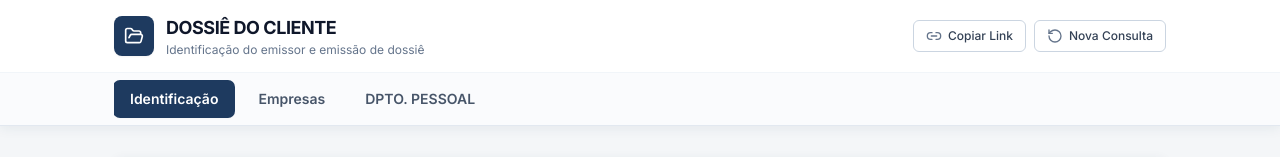
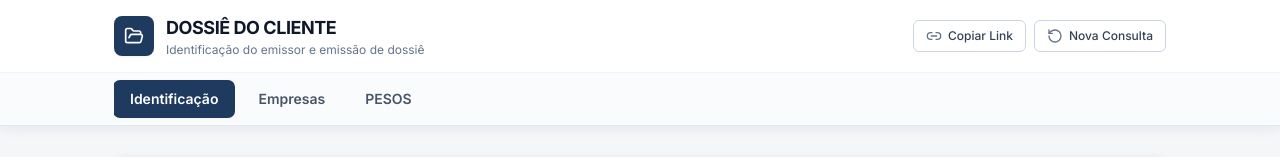
Before and after one commit to leidimarcongelmgt-design/projeto--rbita--atendimento-que-impulsiona-excel-ncia-f5pwh5skg, a React (Vite) app: page / in a window 1280 px wide. Shown: the top 157 px of the page. Built offline with nearby package versions, Linux system fonts and the light colour scheme.

Commit message:
Renomear a aba DPTO. PESSOAL para PESOS e aceitar tab=pesos na URL

```diff
--- a/src/components/calculator/DptoPessoalTab.tsx
+++ b/src/components/calculator/DptoPessoalTab.tsx
@@ -256,7 +256,7 @@ export const DptoPessoalTab: React.FC<DptoPessoalTabProps> = ({ rows, onRowsChan
     onRowsChange([])
     setLastImportSummary(null)
     setClearDialogOpen(false)
-    toast.info('Lista do Departamento Pessoal limpa com sucesso.')
+    toast.info('Lista de Pesos limpa com sucesso.')
   }
 
   // Alternar ordenação
@@ -329,9 +329,7 @@ export const DptoPessoalTab: React.FC<DptoPessoalTabProps> = ({ rows, onRowsChan
               <div>
                 <div className="flex items-center gap-2">
                   <Users className="w-5 h-5 text-[#1E3A5F]" />
-                  <CardTitle className="text-lg font-bold text-slate-900">
-                    Departamento Pessoal
-                  </CardTitle>
+                  <CardTitle className="text-lg font-bold text-slate-900">PESOS</CardTitle>
                 </div>
                 <CardDescription className="text-slate-500 mt-1">
                   Gerencie exclusivamente as informações de Nº de Funcionários por empresa.
@@ -524,9 +522,7 @@ export const DptoPessoalTab: React.FC<DptoPessoalTabProps> = ({ rows, onRowsChan
                 <div className="w-12 h-12 rounded-full bg-slate-200/80 flex items-center justify-center mx-auto mb-3 text-slate-500">
                   <Users className="w-6 h-6" />
                 </div>
-                <h3 className="text-sm font-semibold text-slate-800">
-                  Nenhum registro de Departamento Pessoal
-                </h3>
+                <h3 className="text-sm font-semibold text-slate-800">Nenhum registro de Pesos</h3>
                 <p className="text-xs text-slate-500 max-w-md mx-auto mt-1 mb-5">
                   Importe uma planilha contendo apenas as colunas EMPRESAS e Nº FUNC., carregue as
                   empresas já existentes na aba Empresas ou adicione manualmente.
@@ -702,7 +698,7 @@ export const DptoPessoalTab: React.FC<DptoPessoalTabProps> = ({ rows, onRowsChan
                 Como deseja importar a nova planilha?
               </DialogTitle>
               <DialogDescription className="text-xs text-slate-500 pt-1">
-                Já existem {rows.length} empresa(s) cadastradas no DPTO. PESSOAL. A planilha contém{' '}
+                Já existem {rows.length} empresa(s) cadastradas em PESOS. A planilha contém{' '}
                 {pendingFileRows?.rows.length ?? 0} registro(s) com informações de Nº de
                 Funcionários.
               </DialogDescription>
@@ -711,7 +707,7 @@ export const DptoPessoalTab: React.FC<DptoPessoalTabProps> = ({ rows, onRowsChan
             <div className="py-3 text-xs text-slate-600 space-y-2">
               <div className="p-3 rounded-md bg-slate-50 border border-slate-200">
                 <span className="font-semibold text-slate-800 block mb-0.5">Substituir tudo</span>
-                Apaga os registros atuais do DPTO. PESSOAL e mantém apenas os novos registros.
+                Apaga os registros atuais de PESOS e mantém apenas os novos registros.
               </div>
               <div className="p-3 rounded-md bg-slate-50 border border-slate-200">
                 <span className="font-semibold text-slate-800 block mb-0.5">
@@ -755,7 +751,7 @@ export const DptoPessoalTab: React.FC<DptoPessoalTabProps> = ({ rows, onRowsChan
           <DialogContent className="sm:max-w-md">
             <DialogHeader>
               <DialogTitle className="text-base font-bold text-slate-900">
-                Adicionar Empresa ao DPTO. PESSOAL
+                Adicionar Empresa em PESOS
               </DialogTitle>
               <DialogDescription className="text-xs text-slate-500 pt-1">
                 Cadastre o nome da empresa e o respectivo número de funcionários.
@@ -818,7 +814,7 @@ export const DptoPessoalTab: React.FC<DptoPessoalTabProps> = ({ rows, onRowsChan
           <AlertDialogContent>
             <AlertDialogHeader>
               <AlertDialogTitle className="text-base font-bold text-slate-900">
-                Limpar registros do DPTO. PESSOAL?
+                Limpar registros de PESOS?
               </AlertDialogTitle>
               <AlertDialogDescription className="text-xs text-slate-500 pt-1">
                 Essa ação removerá todas as {rows.length} empresas e seus respectivos números de
--- a/src/components/calculator/Header.tsx
+++ b/src/components/calculator/Header.tsx
@@ -23,7 +23,7 @@ export const Header: React.FC<HeaderProps> = ({
   const tabs: { id: CalculatorState['tab']; label: string }[] = [
     { id: 'identificacao', label: 'Identificação' },
     { id: 'empresas', label: 'Empresas' },
-    { id: 'dpto-pessoal', label: 'DPTO. PESSOAL' },
+    { id: 'dpto-pessoal', label: 'PESOS' },
   ]
 
   return (
--- a/src/lib/calculatorState.ts
+++ b/src/lib/calculatorState.ts
@@ -21,10 +21,14 @@ export function parseStateFromUrl(search: string): CalculatorState {
     return val !== null ? val : def
   }
 
-  // 'identificacao', 'empresas' ou 'dpto-pessoal' são aceitos; qualquer outro faz fallback seguro para 'identificacao'
+  // 'identificacao', 'empresas', 'dpto-pessoal' ou 'pesos' são aceitos; qualquer outro faz fallback seguro para 'identificacao'
   const rawTab = params.get('tab')
   const tab: CalculatorState['tab'] =
-    rawTab === 'empresas' || rawTab === 'dpto-pessoal' ? rawTab : 'identificacao'
+    rawTab === 'empresas'
+      ? 'empresas'
+      : rawTab === 'dpto-pessoal' || rawTab === 'pesos'
+        ? 'dpto-pessoal'
+        : 'identificacao'
 
   return {
     tab,
--- a/src/lib/pocketbase/schema.json
+++ b/src/lib/pocketbase/schema.json
@@ -1,5 +1,5 @@
 {
-  "generatedAt": "2026-09-23T20:31:19.385Z",
+  "generatedAt": "2026-09-23T20:40:06.212Z",
   "collections": [
     {
       "name": "users",
```
Also changed, not shown: .skip.config.json.
